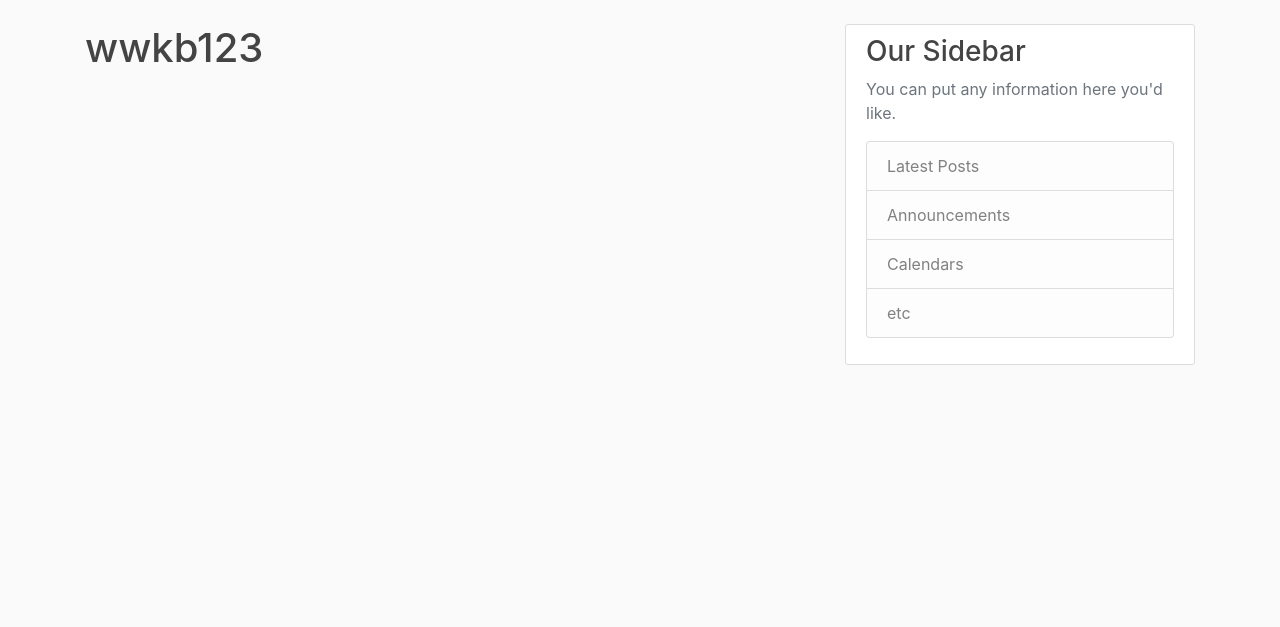
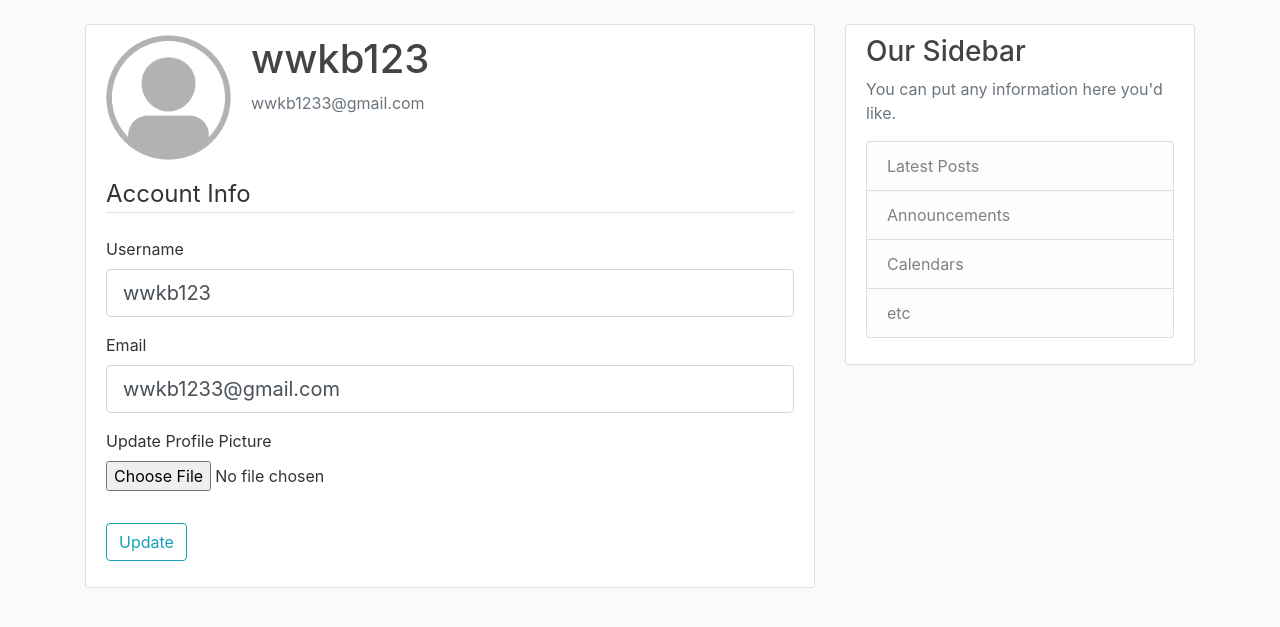
Before and after one commit to wwkb123/Flask_Forum, a Flask app: page /account in a window 1280 px wide. Shown: the part 56-683 px from the top of the page. Run offline with Flask 2, Linux system fonts and the light colour scheme; a user stored in the database is signed in; some libraries are stand-ins or nearby versions.

Commit message:
users can now update account and upload profile image

```diff
--- a/flaskblog/forms.py
+++ b/flaskblog/forms.py
@@ -1,4 +1,6 @@
 from flask_wtf import FlaskForm
+from flask_wtf.file import FileField, FileAllowed
+from flask_login import current_user
 from wtforms import StringField, PasswordField, SubmitField, BooleanField
 from wtforms.validators import DataRequired, Length, Email, EqualTo, ValidationError
 from flaskblog.models import User
@@ -30,3 +32,24 @@ class LoginForm(FlaskForm):
 	password = PasswordField('Password', validators=[DataRequired()])
 	remember = BooleanField('Remember Me')
 	submit = SubmitField('Login')
+
+
+class UpdateAccountForm(FlaskForm):
+	username = StringField('Username',
+							validators=[DataRequired(), Length(min=2, max=20)])
+	email = StringField('Email',
+						validators=[DataRequired(), Email()])
+	picture = FileField('Update Profile Picture', validators=[FileAllowed(['jpg', 'png'])])
+	submit = SubmitField('Update')
+
+	def validate_username(self, username):
+		if username.data != current_user.username:
+			user = User.query.filter_by(username=username.data).first()
+			if user:
+				raise ValidationError('That username is taken. Please choose a different one.')
+
+	def validate_email(self, email):
+		if email.data != current_user.email:
+			user = User.query.filter_by(email=email.data).first()
+			if user:
+				raise ValidationError('That email is taken. Please choose a different one.')
--- a/flaskblog/routes.py
+++ b/flaskblog/routes.py
@@ -1,7 +1,10 @@
+import os
+import secrets
+from PIL import Image
 from flask import Flask, render_template, url_for, flash, redirect, request
 from flaskblog import app, db, bcrypt
 from flaskblog.models import User, Post
-from flaskblog.forms import RegistrationForm, LoginForm
+from flaskblog.forms import RegistrationForm, LoginForm, UpdateAccountForm
 from flask_login import login_user, current_user, logout_user, login_required
 
 posts = [
@@ -68,7 +71,37 @@ def logout():
 	return redirect(url_for('home'))
 
 
-@app.route('/account')
+def save_picture(form_picture):
+	random_hex = secrets.token_hex(8)
+	_, f_ext = os.path.splitext(form_picture.filename)  # _  -> dont need f_name
+	picture_fn = random_hex + f_ext
+	picture_path = os.path.join(app.root_path, 'static/profile_pics', picture_fn)
+
+	output_size = (125, 125)
+	i = Image.open(form_picture)
+	i.thumbnail(output_size)  # resizing
+
+	#form_picture.save(picture_path)
+	i.save(picture_path)
+
+	return picture_fn
+
+@app.route('/account', methods=['GET', 'POST'])
 @login_required
 def account():
-	return render_template('account.html', title='Account')
+	form = UpdateAccountForm()
+	if form.validate_on_submit():
+		if form.picture.data:
+			picture_file = save_picture(form.picture.data)
+			current_user.image_file = picture_file
+
+		current_user.username = form.username.data
+		current_user.email = form.email.data
+		db.session.commit()
+		flash('Your account has been updated!', 'success')
+		return redirect(url_for('account'))
+	elif request.method == 'GET':
+		form.username.data = current_user.username
+		form.email.data = current_user.email
+	image_file = url_for('static', filename='profile_pics/' + current_user.image_file)
+	return render_template('account.html', title='Account', image_file=image_file, form=form)
--- a/flaskblog/templates/account.html
+++ b/flaskblog/templates/account.html
@@ -1,4 +1,64 @@
 {% extends "layout.html" %}
 {% block content %}
-	<h1>{{ current_user.username }}</h1>
+	<div class="content-section">
+    	<div class="media">
+        	<img class="rounded-circle account-img" src="{{ image_file }}">
+        	<div class="media-body">
+          		<h2 class="account-heading">{{ current_user.username }}</h2>
+         		<p class="text-secondary">{{ current_user.email }}</p>
+        	</div>
+    	</div>
+
+		<form method="POST" action="" enctype="multipart/form-data">
+			{{ form.hidden_tag() }}
+			<fieldset class="form-group">
+				<legend class="border-bottom mb-4">Account Info</legend>
+				<div class="form-group">
+					{{ form.username.label(class="form-control-label") }}
+					<!-- class=form... is for boostrap -->
+
+					{% if form.username.errors %}
+						{{ form.username(class="form-control form-control-lg is-invalid") }}
+						<div class="invalid-feedback">
+							{% for error in form.username.errors %}
+								<span>{{ error }}</span>
+							{% endfor %}
+						</div>
+					{% else %}
+						{{ form.username(class="form-control form-control-lg")}}
+					{% endif %}
+
+
+				</div>
+				<div class="form-group">
+					{{ form.email.label(class="form-control-label") }}
+					{% if form.email.errors %}
+						{{ form.email(class="form-control form-control-lg is-invalid") }}
+						<div class="invalid-feedback">
+							{% for error in form.email.errors %}
+								<span>{{ error }}</span>
+							{% endfor %}
+						</div>
+					{% else %}
+						{{ form.email(class="form-control form-control-lg")}}
+					{% endif %}
+				</div>
+
+				<div class="form-group">
+					{{ form.picture.label() }}
+					{{ form.picture(class="form-control-file")}}
+					{% if form.picture.errors %}
+						{% for error in form.picture.errors %}
+							<span class="text-danger">{{ error }}</span><br>
+						{% endfor %}
+					{% endif %}
+				</div>
+
+			</fieldset>
+			<div class="form-group">
+				{{ form.submit(class="btn btn-outline-info") }}
+			</div>
+		</form>
+
+    </div>
 {% endblock content %}
```
Also changed, not shown: flaskblog/site.db, flaskblog/static/profile_pics/6ce011c75999b2e6.jpg (added), flaskblog/static/profile_pics/d6d2a2af9d2c08d7.png (added), flaskblog/static/profile_pics/default.jpg (added).
